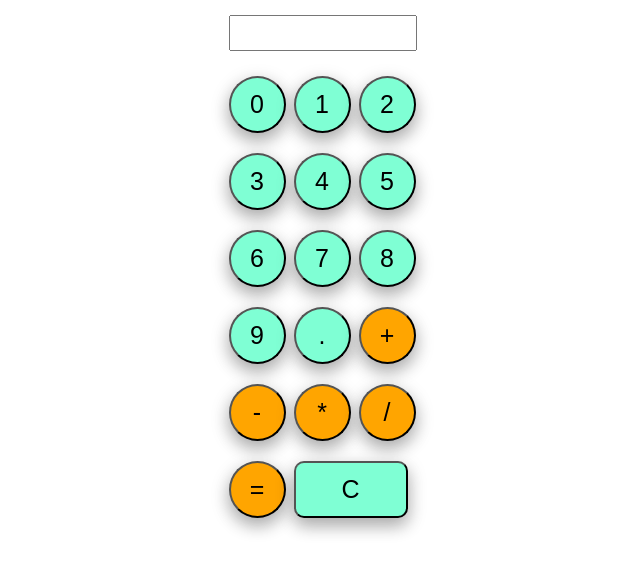
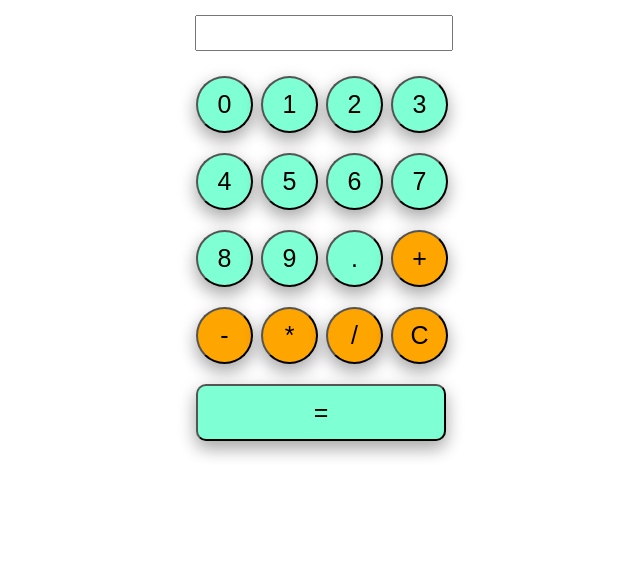
Before and after one commit to S3RIOUS7/calculator, a React (Create React App) app: page / in a window 1280 px wide. Shown: the top 572 px of the page, without its empty margins (319-959 px from the left). Built offline with nearby package versions, Linux system fonts and the light colour scheme.

Commit message:
last commit

```diff
--- a/src/components/main/Main.jsx
+++ b/src/components/main/Main.jsx
@@ -4,7 +4,7 @@ import "./main.scss"
 import Input from "../input/Input";
 
 
-const numbersSign = [{id:0, text:0}, {id:1, text:1}, {id:2, text:2}, {id:3, text:3}, {id:4, text:4}, {id:5, text:5}, {id:6, text:6}, {id:7, text:7}, {id:8, text:8}, {id:9, text:9}, , {id:10, text:"."}, {id:11, text:"+"}, {id:12, text:"-"}, {id:13, text:"*"}, {id:14, text:"/"}, {id:15, text:"="}, {id:16, text:"C"}]
+const numbersSign = [{id:0, text:0}, {id:1, text:1}, {id:2, text:2}, {id:3, text:3}, {id:4, text:4}, {id:5, text:5}, {id:6, text:6}, {id:7, text:7}, {id:8, text:8}, {id:9, text:9}, , {id:10, text:"."}, {id:11, text:"+"}, {id:12, text:"-"}, {id:13, text:"*"}, {id:14, text:"/"}, {id:15, text:"C"}, {id:16, text:"="}]
 
 function Main (){
     const [displayText, setDisplayText] = useState("");
@@ -14,26 +14,35 @@ function Main (){
 
 
     const getValueInput = (event) => {
-      setDisplayText(event.target.value);}
+     console.log(event.target.value)
+      setDisplayText(event.target.value)
+    //  if(displayText[0] === '0'){
+    //     if(displayText.includes(".")){
+    //      setDisplayText( event.target.value);
+    //     }
+    //     } else{
+    //       setDisplayText(event.target.value);
+    //     }
+    }
 
     const ouputNumbers = (text, id) => {
 
 
+      console.log(typeof displayText)
+
+
+      if(id >= 0 && id <= 9){
         if(displayText[0] === '0'){
-            setDisplayText('')
-
-        }
-
-        if(id >= 0 && id <= 9){
-        setDisplayText(prevText => prevText + text);
-      }
-
-        else if(id === 16){
+           if(displayText.includes(".")){
+            setDisplayText(prevText => prevText + text);
+           }
+           } else{
+             setDisplayText(prevText => prevText + text);
+           }
+      } else if (id === 15){
             setDisplayText('')
             setSaveText('')
-        }
-
-        else if (id >= 11 && id <= 14) {
+        }else if (id >= 11 && id <= 14) {
             setSaveText(displayText);
             setDisplayText("");
             const operations = {
@@ -45,15 +54,11 @@ function Main (){
             if (id in operations) {
               setCalculationResult(operations[id]);
             }
-
-          }
-          else if (id === 10 ) {
+          } else if (id === 10 ) {
             if (!displayText.includes(".")) {
               setDisplayText(prevText => prevText + text);
             }
-          }
-
-        else if(id === 15){
+          }else if(id === 16){
             if (saveText !== "" && displayText !== "") {
                 const operations = {
                   "+": () => "" + (+saveText + +displayText),
@@ -70,18 +75,13 @@ function Main (){
         }
     };
 
-
 //asd
     return(
     <div className="container">
        <div className="inputMax"><Input type='text' value={displayText} onChange={(event) => getValueInput(event)} /></div>
       <div className="allButtons">
-        {numbersSign.map(content => (<div key = {content.id} ><button className={content.id === 16 ? "btnClear" : content.id <= 10 ? "btn" : "btncount" } onClick={() => ouputNumbers(content.text, content.id)}>{content.text}</button></div>))}
+        {numbersSign.map(content => (<div key = {content.id} ><button className={content.id === 16  ? "btnClear" : content.id <= 10 ? "btn" : "btncount" } onClick={() => ouputNumbers(content.text, content.id)}>{content.text}</button></div>))}
     </div>
-
-
-
-
 
     </div>
 )
--- a/src/components/main/main.scss
+++ b/src/components/main/main.scss
@@ -9,18 +9,18 @@
     Input{
     height: 30px;
     font-size: 25px;
-    width: 180px;
+    width: 250px;
    margin-left: 5px;
  }
 }
   .allButtons{
     display: grid;
-    grid-template-columns: 65px 65px 65px;
+    grid-template-columns: 65px 65px 65px 65px;
     align-self: center;
    .btnClear{
     border-radius: 10px;
     height: 57px;
-    width:114px;
+     width:250px;
     font-size: 25px;
     background-color: aquamarine;
     margin: 10px 5px;
```
